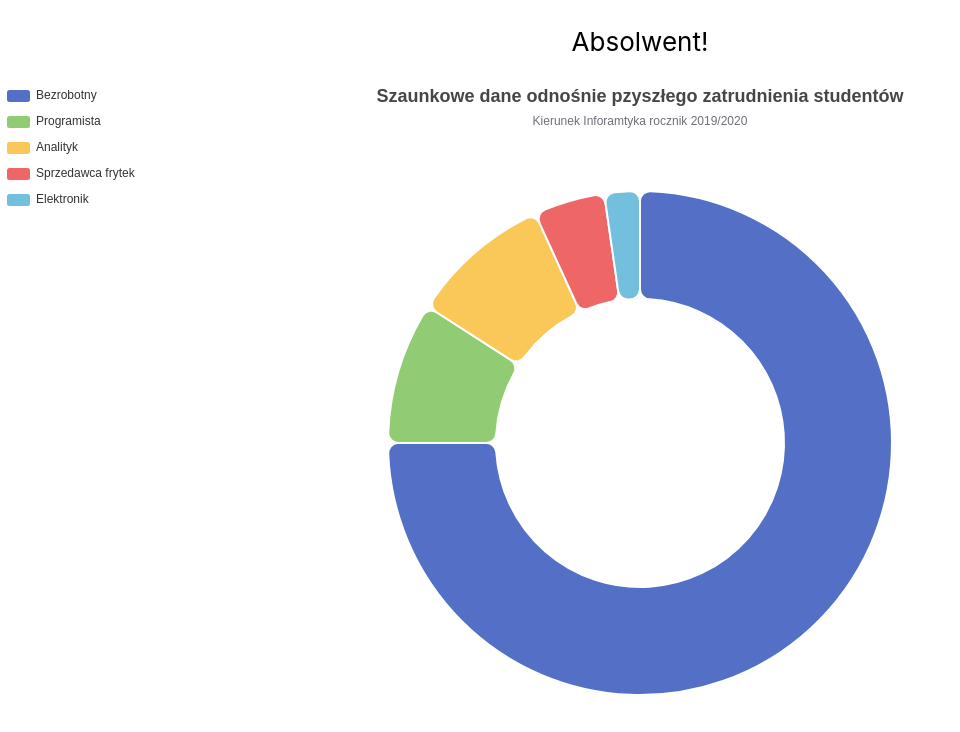
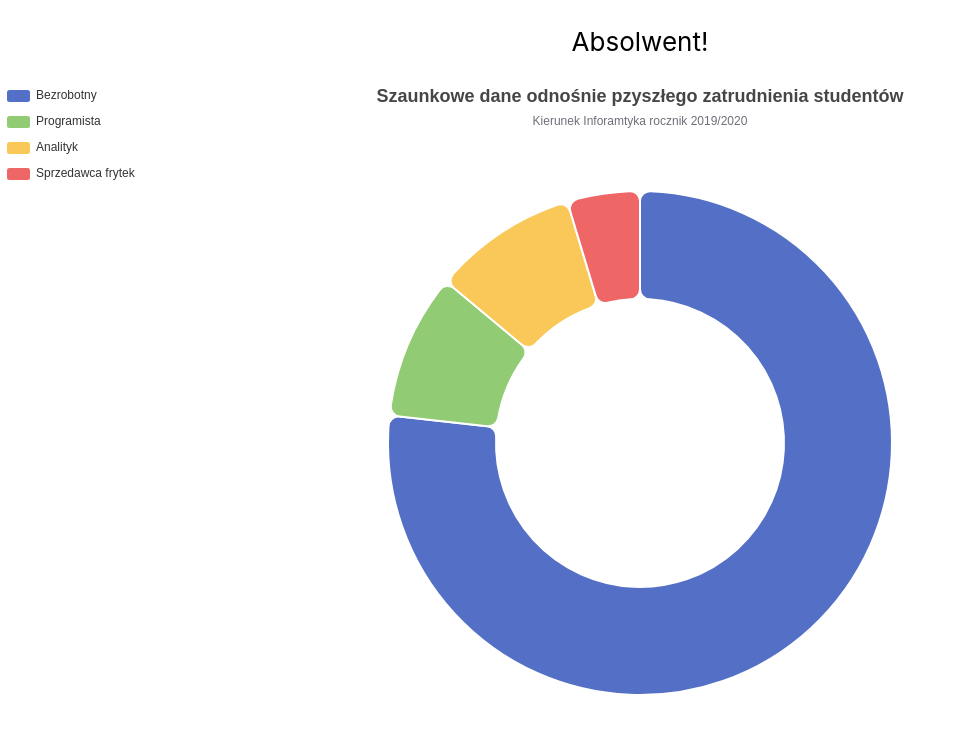
Before and after one commit to MPenk/absolwent, a React (Create React App) app: page / in a window 1280 px wide. Shown: the top 732 px of the page, without its empty margins (0-960 px from the left). Built offline with nearby package versions, Linux system fonts and the light colour scheme.

Commit message:
CI/CD Test

```diff
--- a/src/App.js
+++ b/src/App.js
@@ -46,8 +46,7 @@ let option = {
         { value: 33, name: 'Bezrobotny' },
         { value: 4, name: 'Programista' },
         { value: 4, name: 'Analityk' },
-        { value: 2, name: 'Sprzedawca frytek' },
-        { value: 1, name: 'Elektronik' }
+        { value: 2, name: 'Sprzedawca frytek' }
       ]
     }
   ]
```
